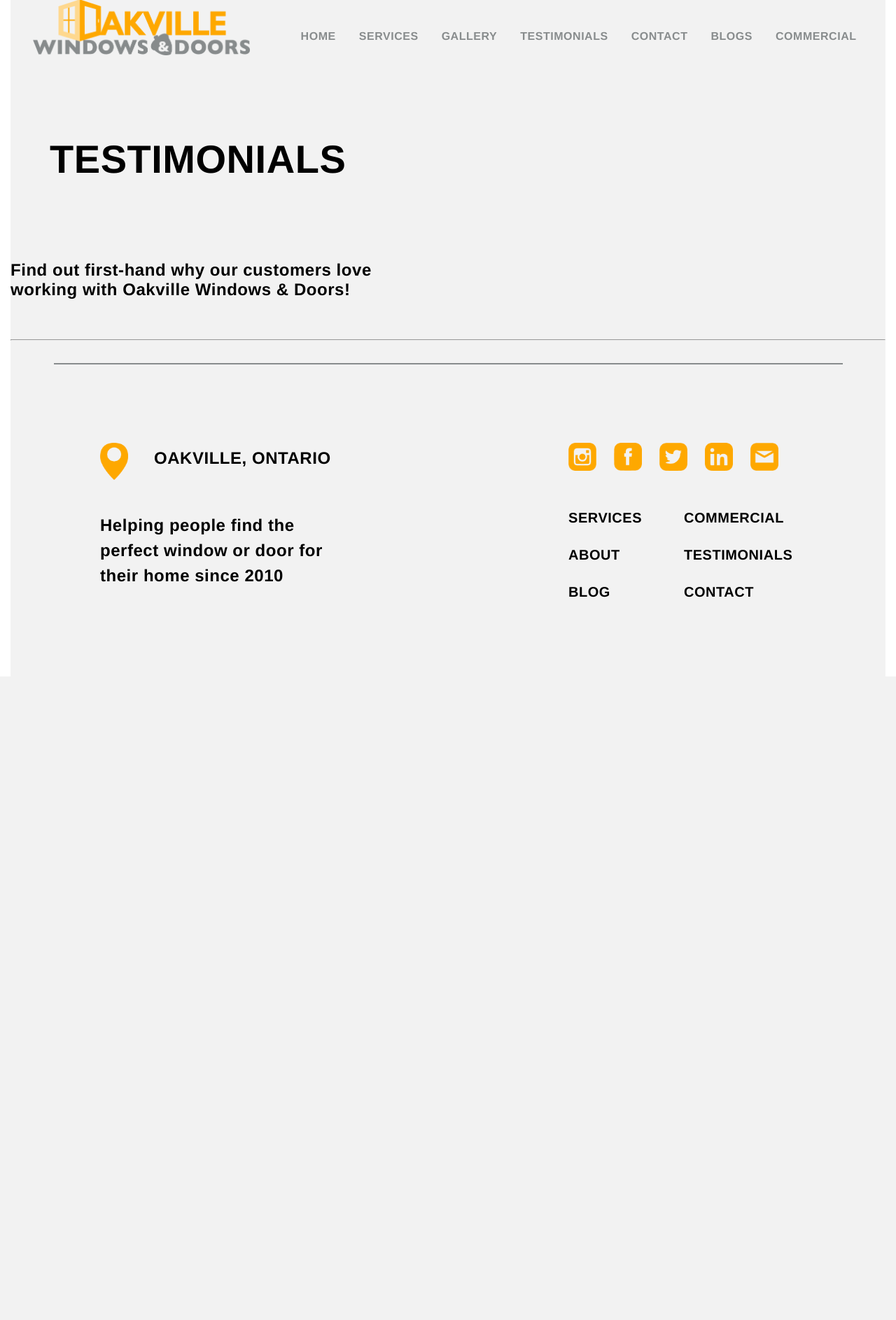
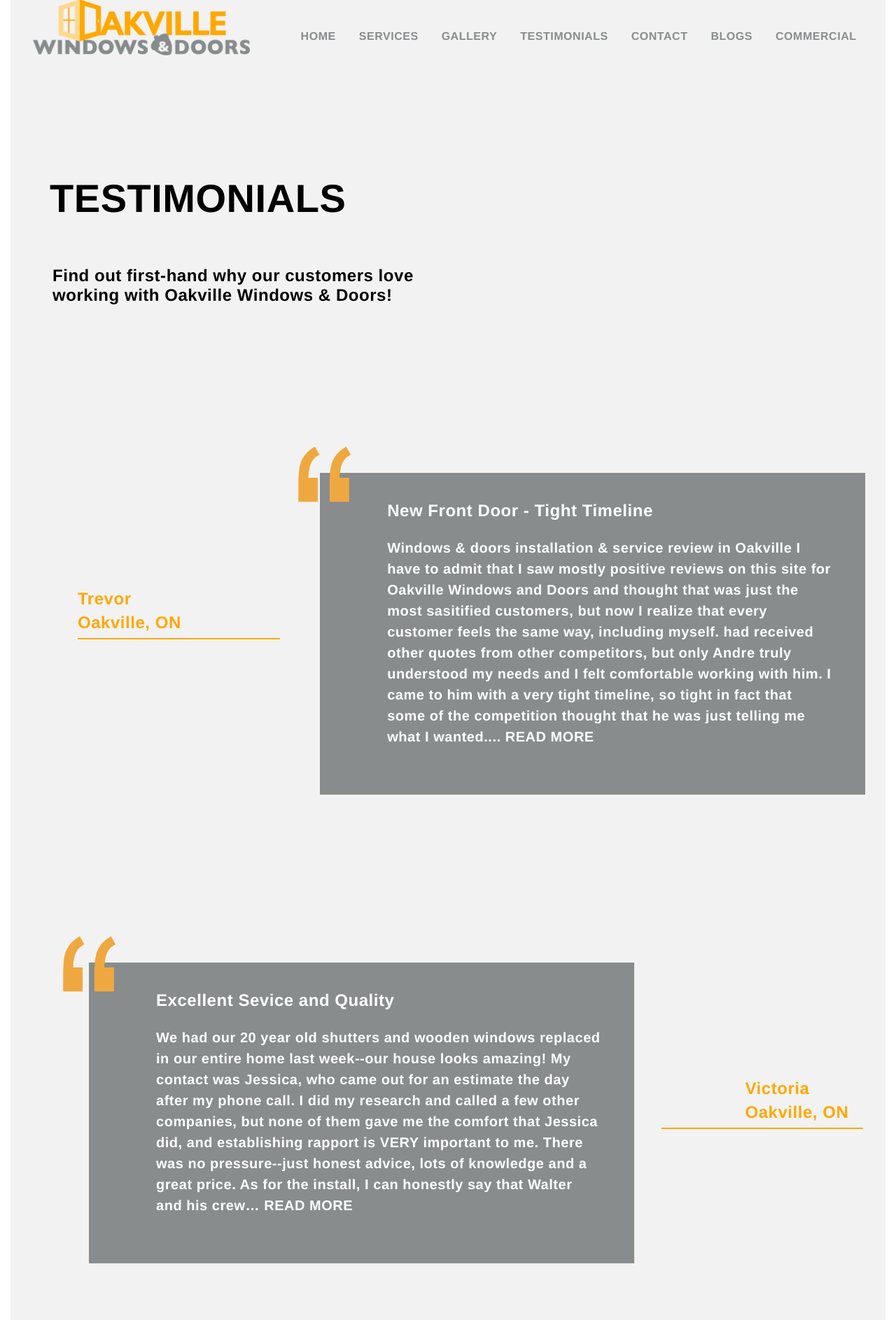
Before and after one commit to noahvarghese/OWD, a PHP site: page /testimonials.php in a window 1280 px wide. Shown: the part 33-1920 px from the top of the page at 70% size. Before the commit the page ends 1000 px from the top, so only its background shows below. Run offline with PHP 8.4, Linux system fonts and the light colour scheme.

Commit message:
desktop testimonials done

```diff
--- a/assets/css/testimonials.css
+++ b/assets/css/testimonials.css
@@ -0,0 +1,119 @@
+:root {
+    --orange: #FFA800;
+    --gray: #888C8D;
+    --offwhite: #F2F2F2;
+}
+
+@font-face {
+    font-family: Arimo;
+    src: url(../fonts/Arimo-Bold.ttf)
+}
+
+@font-face {
+    font-family: Arimo-Italic;
+    src: url(../fonts/Arimo-Italic.ttf)
+}
+
+@font-face {
+    font-family: Arimo-Regular;
+    src: url(../fonts/Arimo-Regular.ttf)
+}
+
+@media only screen and ( min-width: 1200px )
+{
+    h1 {
+        margin-top: 3em !important;
+    }
+
+    h2 {
+        margin-top: -2em;
+        margin-left: 2.5em;
+        margin-bottom: 10em;
+    }
+
+    h3 {
+        font-size: 1.5em;
+    }
+
+    #testimonials {
+        margin-left: 4em;
+    }
+
+    .individual {
+        position: relative;
+        z-index: 1;
+        margin-bottom: 15em;
+        margin-left: 2em;
+    }
+
+    .quote {
+        position: absolute;
+        z-index: 3;
+        top: -5em;
+    }
+
+    .quote > img {
+        width: 8em;
+    }
+
+    .leftQuote {
+        left: 19em;
+    }
+
+    .rightQuote {
+        left: -2em;
+    }
+
+    .from {
+        width: 25%;
+        color: var(--orange);
+        z-index: 1;
+        margin-top: 10em;
+    }
+
+    .from > hr {
+        border: 1px solid var(--orange);
+    }
+
+    .from > h3 {
+        margin-bottom: 0.25em;
+        margin-top: 0.25em;
+    }
+
+    .leftFrom {
+        float: left;
+    }
+
+    .rightFrom {
+        float: right;
+        margin-right: 2em;
+    }
+
+    .rightFrom > h3 {
+        margin-left: 5em;
+    }
+
+    .review {
+        width: 55%;
+        color: white;
+        background-color: var(--gray);
+        padding-top: 1em;
+        padding-bottom: 3em;
+        padding-left: 6em;
+        padding-right: 3em;
+        position: relative;
+        z-index: 2;
+    }
+
+    .review > p {
+        line-height: 1.5em;
+    }
+
+    .leftReview {
+        margin-left: 30%;
+    }
+
+    .rightReview {
+        margin-left: 1em;
+    }
+}
--- a/pages/testimonials.php
+++ b/pages/testimonials.php
@@ -9,17 +9,92 @@
 </h2>
 <div id="testimonials">
     <div class="individual">
-        <div class="quote">
-            <img />
+        <div class="leftQuote quote">
+            <img alt="quotation marks" src="<?= Assets::imageAssets('quotation.png') ?>" />
         </div>
-        <div class="from">
-            <h3></h3>
-            <h3></h3>
+        <div class="leftFrom from">
+            <h3>Trevor</h3>
+            <h3>Oakville, ON</h3>
             <hr />
         </div>
-        <div class="text">
-            <h4></h4>
-            <p></p>
+        <div class="leftReview review">
+            <h3>New Front Door - Tight Timeline</h3>
+            <p>
+                Windows & doors installation & service review in Oakville
+                I have to admit that I saw mostly positive reviews on this site for Oakville
+                Windows and Doors and thought that was just the most sasitified customers,
+                but now I realize that every customer feels the same way, including myself. had
+                received other quotes from other competitors, but only Andre truly understood
+                my needs and I felt comfortable working with him. I came to him with a very
+                tight timeline, so tight in fact that some of the competition thought that he was
+                just telling me what I wanted.... <a>READ MORE</a>
+            </p>
+        </div>
+    </div>
+    <div class="individual">
+        <div class="rightQuote quote">
+            <img alt="quotation marks" src="<?= Assets::imageAssets('quotation.png') ?>" />
+        </div>
+        <div class="rightFrom from">
+            <h3>Victoria</h3>
+            <h3>Oakville, ON</h3>
+            <hr />
+        </div>
+        <div class="rightReview review">
+            <h3>Excellent Sevice and Quality</h3>
+            <p>
+                We had our 20 year old shutters and wooden windows replaced in our entire
+                home last week--our house looks amazing! My contact was Jessica, who came
+                out for an estimate the day after my phone call. I did my research and called a
+                few other companies, but none of them gave me the comfort that Jessica did,
+                and establishing rapport is VERY important to me. There was no pressure--just
+                honest advice, lots of knowledge and a great price. As for the install, I can
+                honestly say that Walter and his crew… <a>READ MORE</a>
+            </p>
+        </div>
+    </div>
+    <div class="individual">
+        <div class="leftQuote quote">
+            <img alt="quotation marks" src="<?= Assets::imageAssets('quotation.png') ?>" />
+        </div>
+        <div class="leftFrom from">
+            <h3>Gerry</h3>
+            <h3>Oakville, ON</h3>
+            <hr />
+        </div>
+        <div class="leftReview review">
+            <h3>You Can Trust Oakville Windows</h3>
+            <p>
+                We needed a repair for a seven year old BR window that had broken...was
+                installed by another company...with whom we has no confidence because of
+                their real ornery attitude. We had also used Oakville Windows for the bulk of
+                our window replacements, so I called them to have a look at the defective
+                window. They will replaceit within 2 days at a very reasonable cost...even tho it
+                is not one of theirs’. Andre, the owner of oakville inspected the window the
+                same day that I called him...great service...<a>READ MORE</a>
+            </p>
+        </div>
+    </div>
+    <div class="individual">
+        <div class="rightQuote quote">
+            <img alt="quotation marks" src="<?= Assets::imageAssets('quotation.png') ?>" />
+        </div>
+        <div class="rightFrom from">
+            <h3>Debbie</h3>
+            <h3>Oakville, ON</h3>
+            <hr />
+        </div>
+        <div class="rightReview review">
+            <h3>Excellent Service</h3>
+            <p>
+                We chose this company over one in Burlington, to get our mom all new
+                windows - because of Jessica and the compassionate way she treated us, and
+                their prices which were way cheaper than the company who gave a discount.
+                Jessica never tried to upsell but rather suggested good quality for the price of
+                the home. The crew cleaned up, and completely rebuilt the front bay window
+                which had so much more rot than they expected. The crew stayed until the job
+                was finished. We were very pleased with the… <a>READ MORE</a>
+            </p>
         </div>
     </div>
 </div>
```
Also changed, not shown: assets/img/quotation.png.
